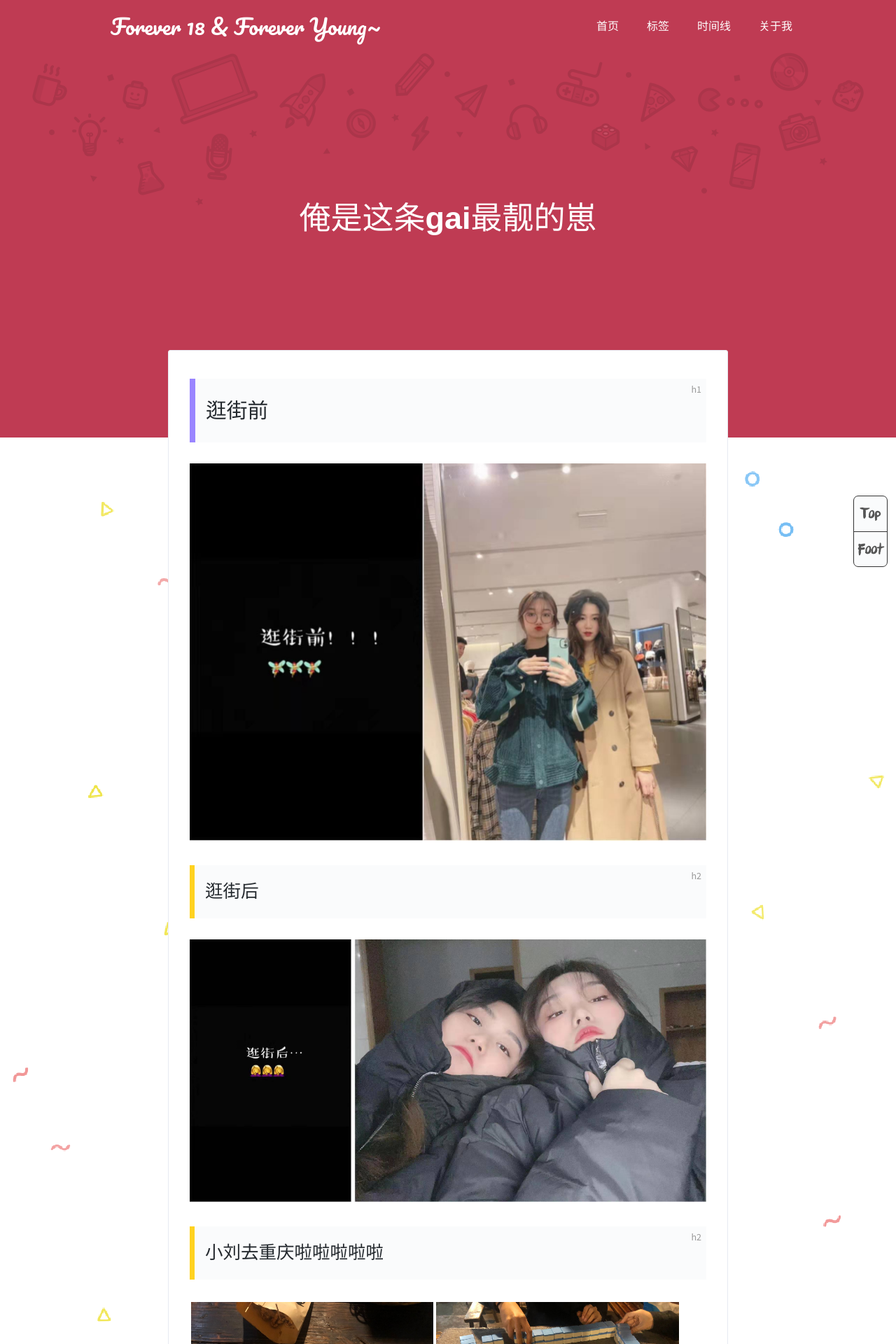
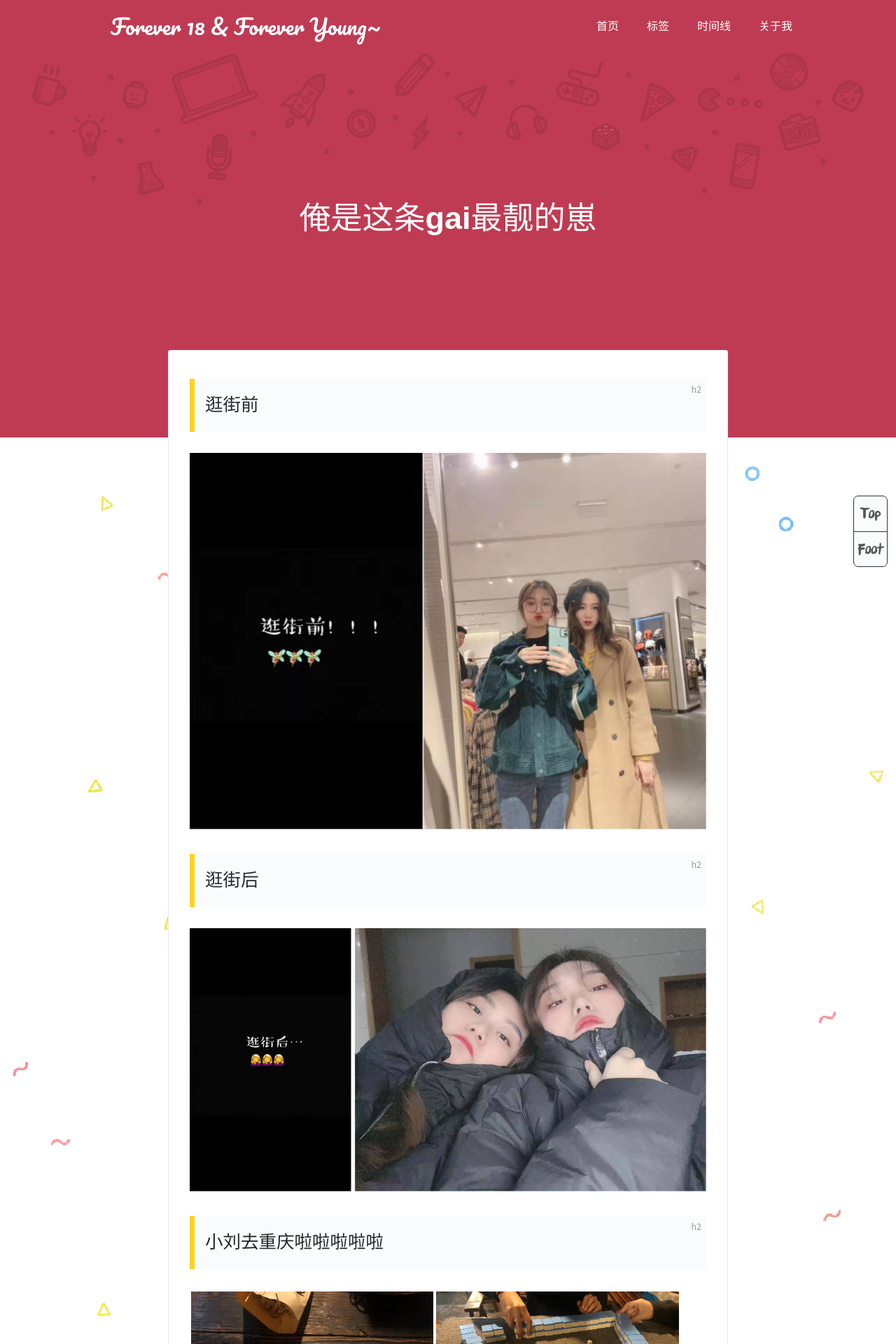
Before and after one commit to Xinyi686/Xinyi686.github.io, a Jekyll site: the page built from _posts/2019-11-30-shopping.md, in a window 1280 px wide. Shown: the top 1920 px of the page at 70% size. Built offline with Jekyll 4.4.1, drawn with Linux system fonts in a browser that asks for light colours; comment, search, counter and statistics services are not loaded.

Commit message:
Update 2019-11-30-shopping.md

```diff
--- a/_posts/2019-11-30-shopping.md
+++ b/_posts/2019-11-30-shopping.md
@@ -8,13 +8,13 @@ cover: '../assets/juanfa.jpeg'
 tags: 逛gai
 ---
 
-# 逛街前
+## 逛街前
 
-![逛街前]({{"../assets/bshop.jpeg"|absolute_url}})
+![01]({{"../assets/bshop.jpeg"|absolute_url}})
 
 ## 逛街后
 
-![逛街前]({{"../assets/ashop.jpeg"|absolute_url}})
+![02]({{"../assets/ashop.jpeg"|absolute_url}})
 
 ## 小刘去重庆啦啦啦啦啦
 
```
